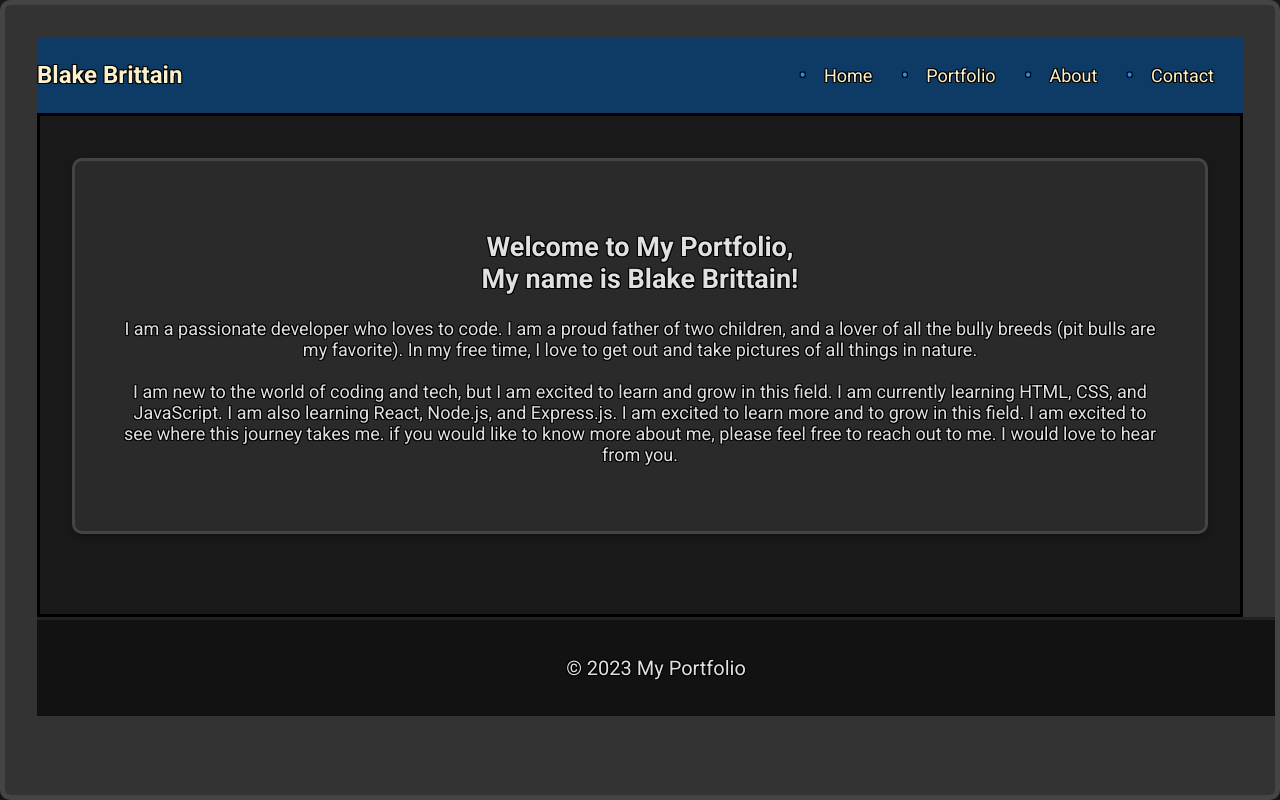
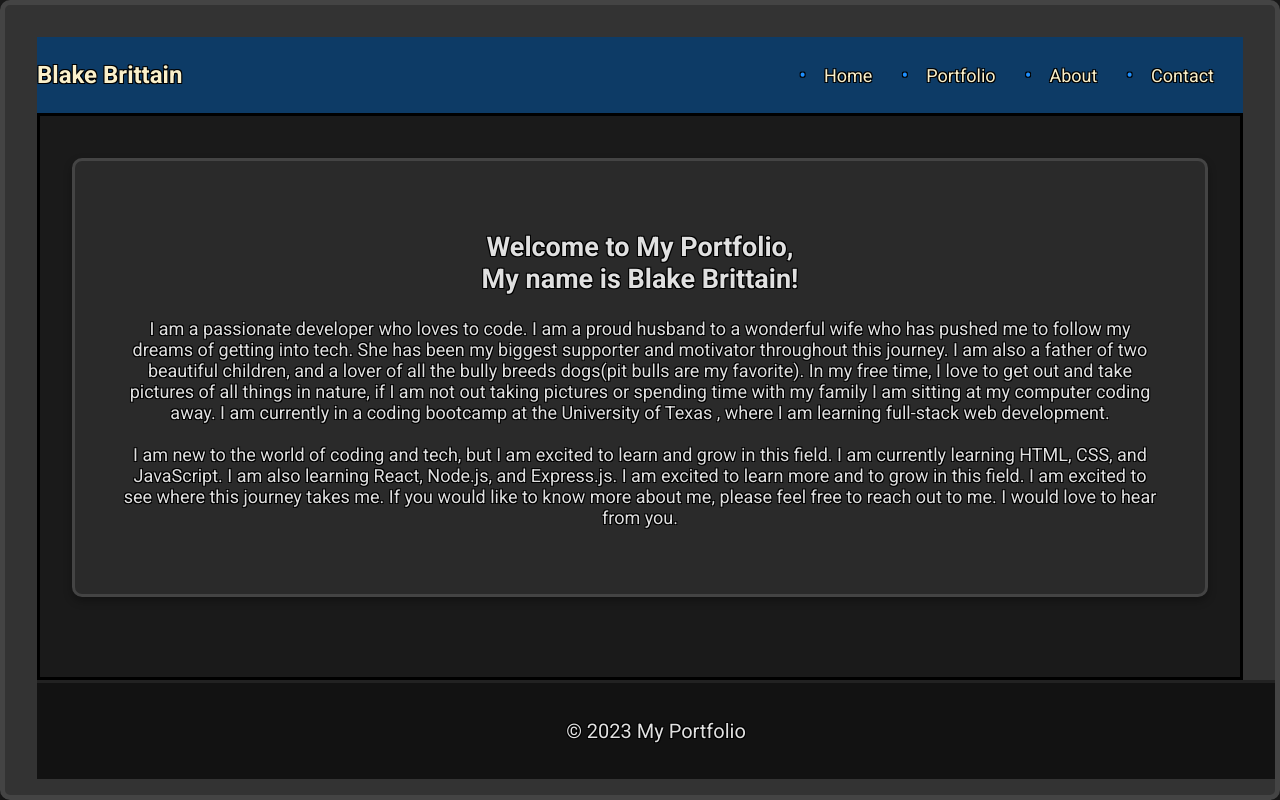
Before and after one commit to Blakenb/React-portfolio, a React (Vite) app: page / in a window 1280 px wide. Built offline with nearby package versions, Linux system fonts and the light colour scheme.

Commit message:
added to the home

```diff
--- a/src/pages/Home.jsx
+++ b/src/pages/Home.jsx
@@ -6,11 +6,11 @@ const Home = () => (
     <h1>Welcome to My Portfolio,<br/>
     My name is Blake Brittain!
     </h1>
-    <p>I am a passionate developer who loves to code. I am a proud father of two children, and a lover of all the bully breeds (pit bulls are my favorite). In my free time, I love to get out and take pictures of all things in nature.
+    <p>I am a passionate developer who loves to code. I am a proud husband to a wonderful wife who has pushed me to follow my dreams of getting into tech. She has been my biggest supporter and motivator throughout this journey. I am also a father of two beautiful children, and a lover of all the bully breeds dogs(pit bulls are my favorite). In my free time, I love to get out and take pictures of all things in nature, if I am not out taking pictures or spending time with my family I am sitting at my computer coding away. I am currently in a coding bootcamp at the University of Texas , where I am learning full-stack web development.
       <br/>
       <br />
-   I am new to the world of coding and tech, but I am excited to learn and grow in this field. I am currently learning HTML, CSS, and JavaScript. I am also learning React, Node.js, and Express.js. I am excited to learn more and to grow in this field. I am excited to see where this journey takes me. if you would like to know more about me, please feel free to reach out to me. I would love to hear from you.
-   </p>
+      I am new to the world of coding and tech, but I am excited to learn and grow in this field. I am currently learning HTML, CSS, and JavaScript. I am also learning React, Node.js, and Express.js. I am excited to learn more and to grow in this field. I am excited to see where this journey takes me. If you would like to know more about me, please feel free to reach out to me. I would love to hear from you.
+    </p>
   </section>
 );
 
```
